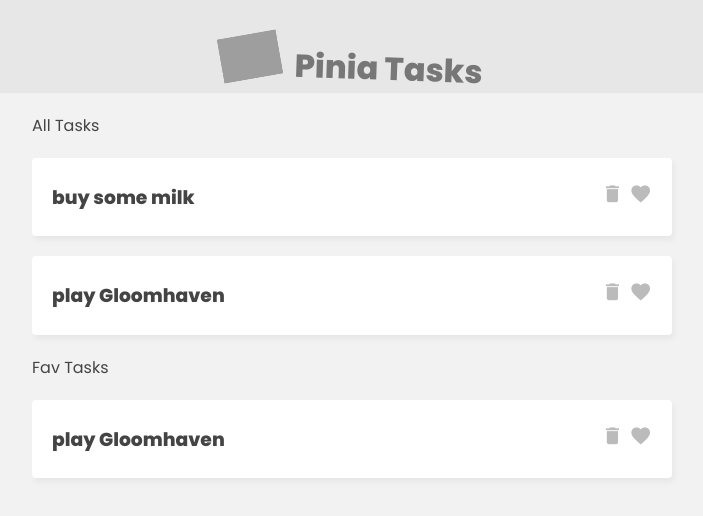
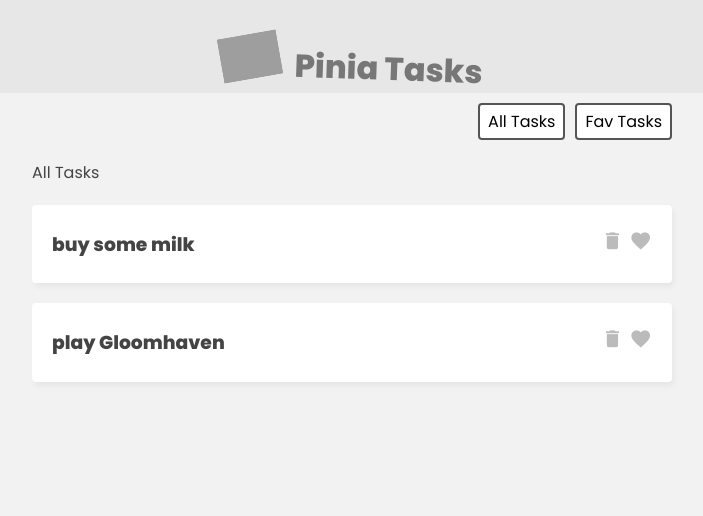
Before and after one commit to abhinandkaippalli/vue3-pinia, a Vue app: page / in a window 1280 px wide. Shown: the top 516 px of the page, without its empty margins (288-991 px from the left). Built offline with nearby package versions, Linux system fonts and the light colour scheme; grey boxes are pictures that could not be loaded.

Commit message:
styles added fot button

```diff
--- a/src/App.vue
+++ b/src/App.vue
@@ -7,14 +7,20 @@
       <h1>Pinia Tasks</h1>
     </header>
 
+    <!-- filter -->
+    <nav class="filter">
+      <button @click="filter = 'all'">All Tasks</button>
+      <button @click="filter = 'favs'">Fav Tasks</button>
+    </nav>
+
     <!-- task list -->
-    <div class="task-list">
+    <div class="task-list" v-if="filter === 'all'">
       <p>All Tasks</p>
       <div v-for="task in taskStore.tasks" :key="task.id">
         <TaskDetails :task="task" />
       </div>
     </div>
-    <div class="task-list">
+    <div class="task-list" v-if="filter === 'favs'">
       <p>Fav Tasks</p>
       <div v-for="task in taskStore.favs" :key="task.id">
         <TaskDetails :task="task" />
@@ -25,6 +31,7 @@
 </template>
 
 <script>
+import { ref } from 'vue'
 import TaskDetails from './components/TaskDetails.vue'
 
 import { useTaskStore } from './stores/TaskStore'
@@ -34,7 +41,9 @@
   setup() {
     const taskStore = useTaskStore()
 
-    return { taskStore }
+    const filter = ref('all')
+
+    return { taskStore, filter }
   }
 }
 </script>
--- a/src/assets/main.css
+++ b/src/assets/main.css
@@ -58,3 +58,21 @@
   cursor: pointer;
   color: #bbb;
 }
+
+/* filter nav */
+.filter {
+  width: 640px;
+  margin: 10px auto;
+  text-align: right;
+}
+.filter button {
+  display: inline-block;
+  margin-left: 10px;
+  background: #fff;
+  border: 2px solid #555;
+  border-radius: 4px;
+  padding: 4px 8px;
+  cursor: pointer;
+  font-size: 0.8em;
+  font-size: 1em;
+}
```
